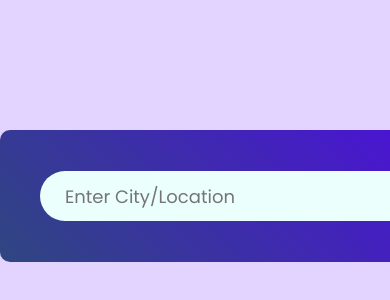
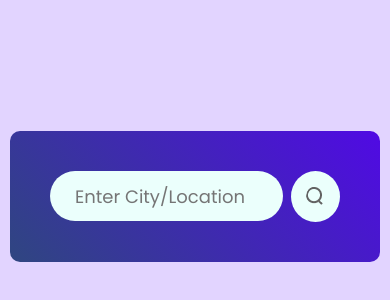
Before and after one commit to mayomide1/Weather-App, a React (Vite) app: page / in a window 390 px wide. Shown: the part 226-526 px from the top of the page. Built offline with nearby package versions, Linux system fonts and the light colour scheme; a web font is replaced by a local one.

Commit message:
Think i have fixed the mobile responsiveness issue

```diff
--- a/src/components/Weather.css
+++ b/src/components/Weather.css
@@ -1,9 +1,3 @@
-html, body{
-  width: 100%;
-  padding: 0;
-  overflow-x: hidden;
-}
-
 .body{
     display: flex;
     align-items: center;
@@ -84,3 +78,23 @@ html, body{
     width: 26px;
     margin-top: 10px;
 }
+
+@media (max-width: 768px) {
+
+    .weather{
+        width: 370px;
+    }
+
+    .search-bar{
+        display: flex;
+        gap: 8px;
+    }
+
+    .search-bar input{
+        width: 100%;
+    }
+
+    .location{
+        font-size: 24px;
+    }
+}
--- a/src/index.css
+++ b/src/index.css
@@ -8,6 +8,7 @@
 }
 
 .app{
+  width: 100vw;
   min-height: 100vh;
   display: grid;
   background: #e2d4ff;
```
